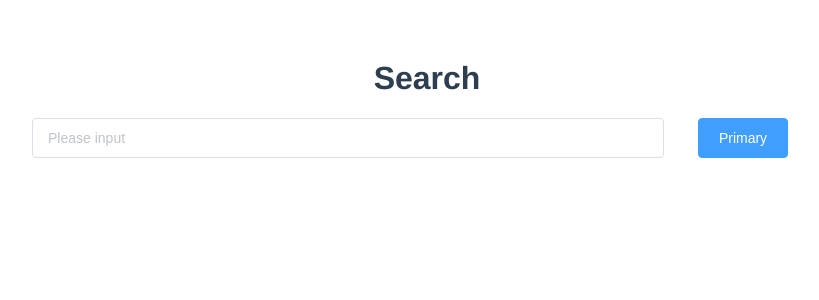
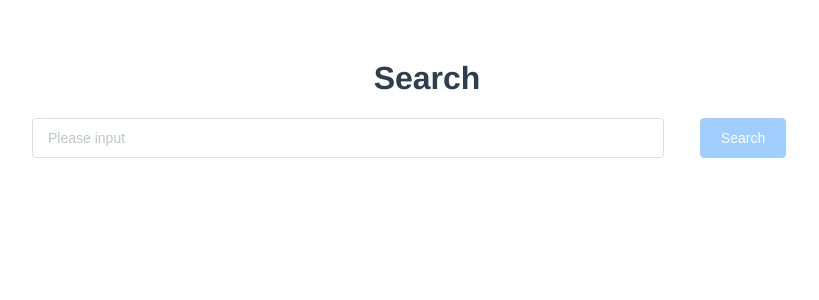
Before and after one commit to andriyliashok/movie-finder, a Vue app: page / in a window 1280 px wide. Shown: the top 300 px of the page, without its empty margins (213-1032 px from the left). Built offline with nearby package versions, Linux system fonts and the light colour scheme.

Commit message:
feature(search movies): add search movies by title

```diff
--- a/src/components/Home.vue
+++ b/src/components/Home.vue
@@ -1,6 +1,9 @@
 <template>
   <div>
     <h1>Search</h1>
+    <ElForm
+      @submit.prevent.native="submit"
+    >
       <ElRow type="flex" justify="center">
         <ElCol :span="12">
           <ElInput
@@ -9,21 +12,38 @@
           />
         </ElCol>
         <ElCol :span="3">
-        <ElButton type="primary">Primary</ElButton>
+          <ElButton
+            :disabled="isDisabled"
+            type="primary"
+            native-type="submit"
+          >
+            Search
+          </ElButton>
         </ElCol>
       </ElRow>
+    </ElForm>
   </div>
 </template>
 
 <script>
+import { mapActions } from 'vuex';
+
 export default {
   name: 'Home',
   data: () => ({
     input: '',
   }),
+  computed: {
+    isDisabled() {
+      return this.input === '';
+    }
+  },
+  methods: {
+    ...mapActions('movies', ['searchMovies']),
+    submit() {
+      this.searchMovies(this.input);
+      this.$router.push({ name: 'catalog' });
+    }
+  },
 }
 </script>
-
-<style scoped>
-
-</style>
--- a/src/plugins/element/index.js
+++ b/src/plugins/element/index.js
@@ -3,10 +3,10 @@ import lang from 'element-ui/lib/locale/lang/en';
 import locale from 'element-ui/lib/locale';
 import './element-styles.scss';
 import {
-  Button, Card, Col, Container, Input, Row,
+  Button, Card, Col, Container, Form, Input, Row,
 } from 'element-ui';
 
-const elems = [Button, Input, Container, Row, Col, Card];
+const elems = [Button, Input, Container, Row, Col, Card, Form];
 
 locale.use(lang);
 
--- /dev/null
+++ b/src/store/modules/movies.js
@@ -0,0 +1,41 @@
+import mutations from '../mutations';
+import { axios as api } from '@/plugins';
+
+const { MOVIES } = mutations;
+
+const apiKey = '32bdf52';
+
+const moviesStore = {
+  namespaced: true,
+  state: {
+    items: [],
+  },
+  getters: {
+    items: ({ items }) => items,
+  },
+  mutations: {
+    [MOVIES](state, items) {
+      state.items = items;
+    },
+  },
+  actions: {
+    async searchMovies({ commit }, string) {
+      try {
+        const response = await api.get('/',{
+          params: {
+            apikey: apiKey,
+            s: string,
+          },
+        });
+        commit(MOVIES, response.data.Search);
+      } catch (error) {
+        console.log('Error', error); // eslint-disable-line no-console
+      }
+    },
+    clearMovies({ commit }) {
+      commit(MOVIES, []);
+    },
+  },
+};
+
+export default moviesStore;
--- /dev/null
+++ b/src/store/mutations.js
@@ -0,0 +1,5 @@
+const mutations = {
+  MOVIES: 'MOVIES',
+};
+
+export default mutations;
```
Lines whose indentation alone changed are shown as unchanged.
